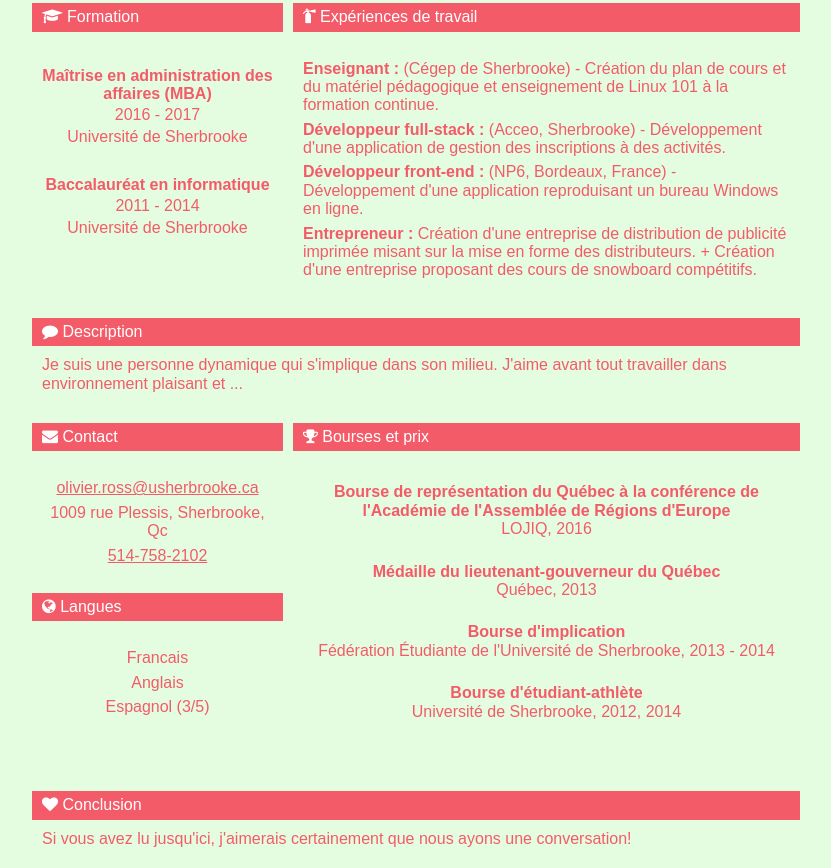
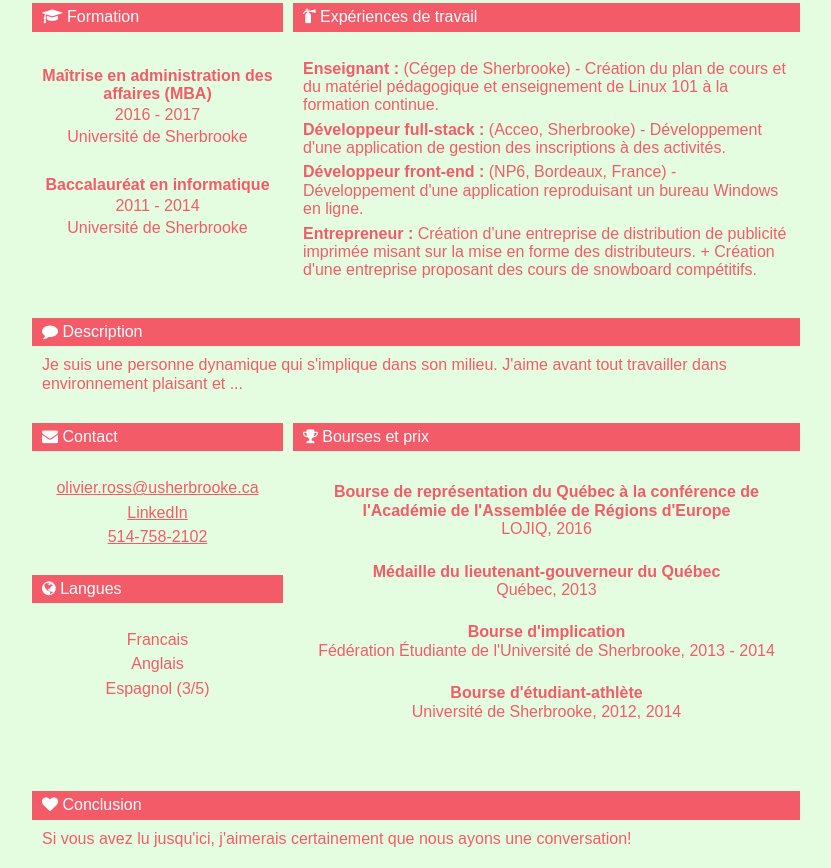
Before and after one commit to OlivierRoss/site-perso, a plain HTML site: page index.html in a window 1280 px wide. Shown: the part 416-1284 px from the top of the page, without its empty margins (224-1055 px from the left). Drawn offline with nearby package versions, Linux system fonts and the light colour scheme.

Commit message:
linkedin

```diff
--- a/index.html
+++ b/index.html
@@ -145,7 +145,7 @@
                                         <a href="mailto:olivier.ross@usherbrooke.ca">olivier.ross@usherbrooke.ca</a>
                                     </li>
                                     <li class="element">
-                                        1009 rue Plessis, Sherbrooke, Qc
+                                        <a href="https://ca.linkedin.com/in/olivier-ross-b6009854">LinkedIn</a>
                                     </li>
                                     <li class="element">
                                         <a href="tel:1-514-758-2102">514-758-2102</a>
```
